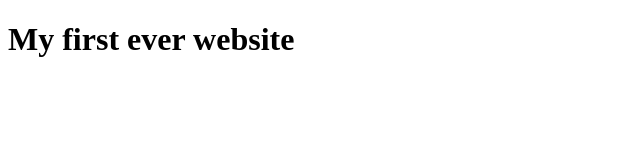
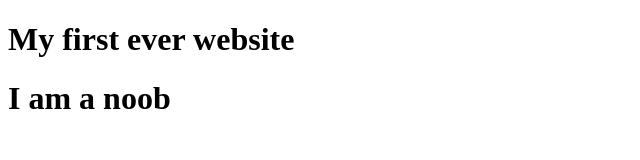
Before and after one commit to nayeem4215/my-first-website, a plain HTML site: page index.html in a window 1280 px wide. Shown: the whole page, without its empty margins (0-640 px from the left). Drawn offline with Linux system fonts and the light colour scheme.

Commit message:
ït is commited

```diff
--- a/index.html
+++ b/index.html
@@ -8,5 +8,6 @@
 </head>
 <body>
     <h1>My first ever website</h1>
+    <h1>I am a noob</h1>
 </body>
 </html>
```
